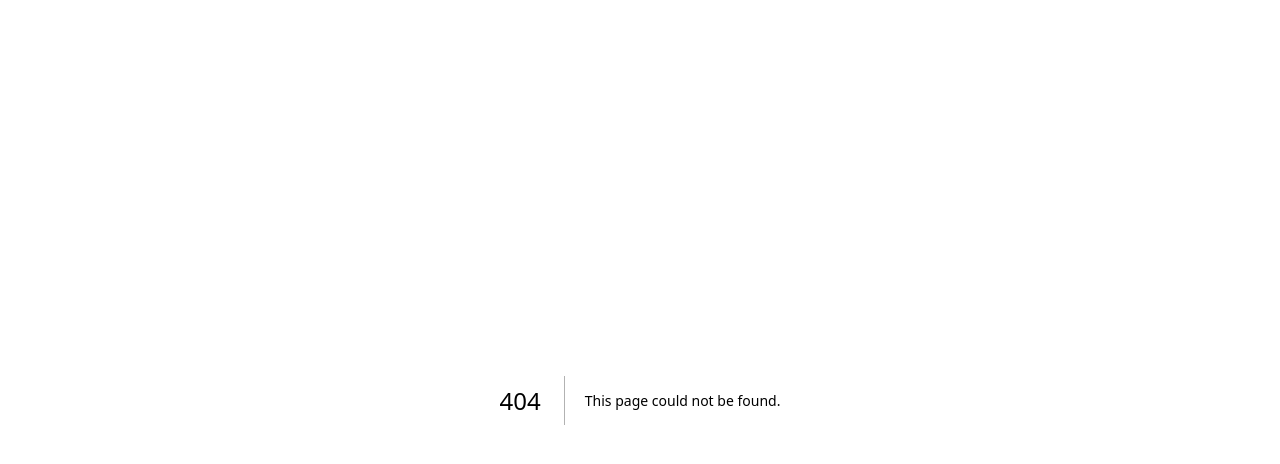
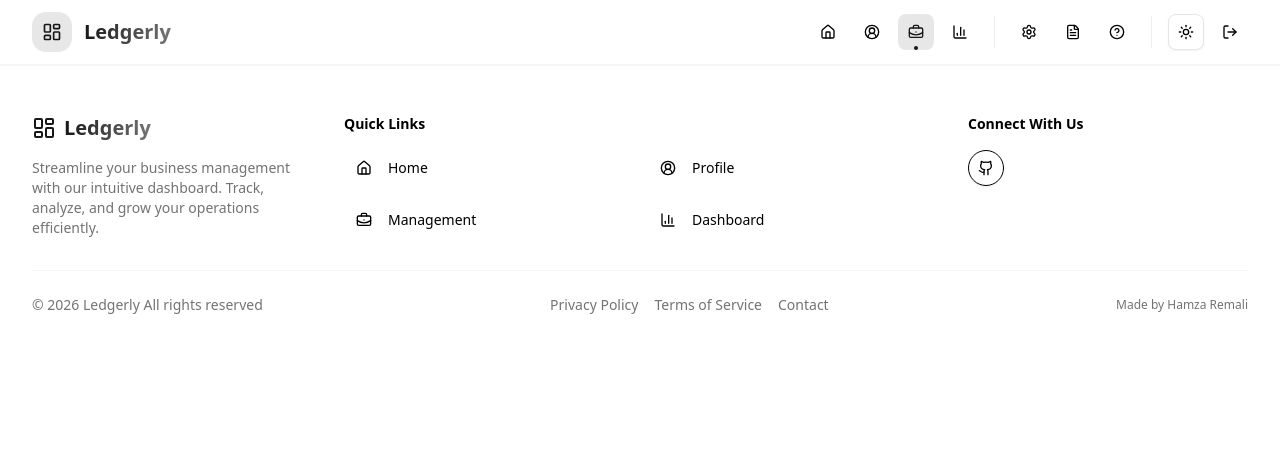
Before and after one commit to reportJNG/Ledgerly, a Next.js app: page /Management in a window 1280 px wide. Before the commit this address had no page. Shown: the top 464 px of the page. Built offline with nearby package versions, Linux system fonts and the light colour scheme.

Commit message:
startiing expens

```diff
--- /dev/null
+++ b/Frontend/Pages/Expenses.tsx
@@ -0,0 +1,25 @@
+"use client";
+import About from "../components/Myui/About";
+import Topbar from "../components/Myui/Topbar";
+import { useState } from "react";
+export default function Expenses() {
+  const [settings, setSettings] = useState<boolean>(false);
+  const [terms, setTerms] = useState<boolean>(false);
+  return (
+    <>
+      <header>
+        <Topbar
+          closeSettings={() => setSettings((prev) => !prev)}
+          closeTerms={() => setTerms((prev) => !prev)}
+          active="Management"
+        />
+      </header>
+
+      <main></main>
+
+      <footer>
+        <About />
+      </footer>
+    </>
+  );
+}
--- /dev/null
+++ b/app/Management/page.tsx
@@ -0,0 +1,4 @@
+import Expenses from "@/Frontend/Pages/Expenses";
+export default function Main() {
+  return <Expenses />;
+}
```
Also changed, not shown: Frontend/Pages/Create.tsx (deleted), Frontend/components/Myui/CreateNewExpenses.tsx (added), 1 other file (tests, documents, lock files or other folders).
